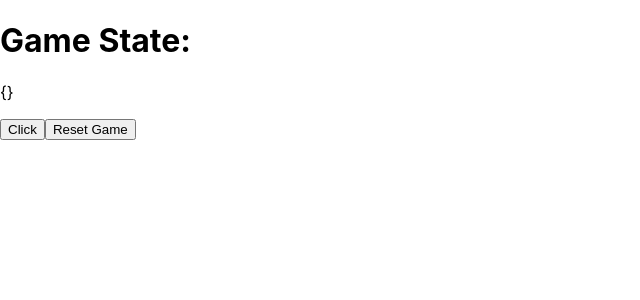
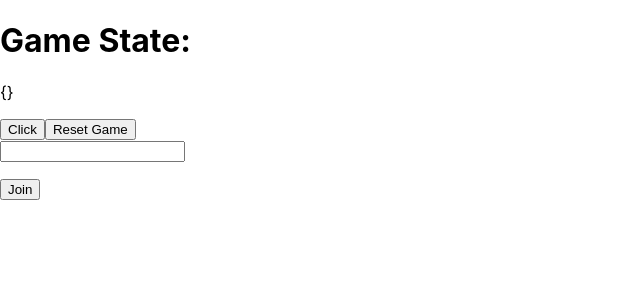
Before and after one commit to astrangethao/frankenman, a React (Create React App) app: page / in a window 1280 px wide. Shown: the top 300 px of the page, without its empty margins (0-640 px from the left). Built offline with nearby package versions, Linux system fonts and the light colour scheme; no server answers.

Commit message:
add join game btn

```diff
--- a/src/components/App/App.js
+++ b/src/components/App/App.js
@@ -1,6 +1,8 @@
 import React, { useState, useEffect } from "react";
-import socketIOClient from "socket.io-client";
-const socket = socketIOClient("http://localhost:5000");
+import io from "socket.io-client";
+import JoinGameField from "../JoinGameField/JoinGameField.js";
+
+const socket = io("http://localhost:3000/");
 
 function App() {
   const [gameState, setGameState] = useState({});
@@ -27,6 +29,7 @@ function App() {
       <p>{gameStateString}</p>
       <button onClick={handleClick}>Click</button>
       <button onClick={handleReset}>Reset Game</button>
+      <JoinGameField socket={socket} />
     </div>
   );
 }
--- /dev/null
+++ b/src/components/JoinGameField/JoinGameField.js
@@ -0,0 +1,22 @@
+import React, { useState } from "react";
+
+function JoinGameField(props) {
+  const [name, setName] = useState("");
+
+  const handleChange = (event) => {
+    setName(event.target.value);
+  };
+
+  const handleJoin = (event) => {
+    props.socket.emit("join game");
+  };
+  return (
+    <div>
+      <input type="text" onChange={handleChange} value={name} />
+      <p>{name}</p>
+      <button onClick={handleJoin}>Join</button>
+    </div>
+  );
+}
+
+export default JoinGameField;
```
Also changed, not shown: 1 other file (tests, documents, lock files or other folders).
